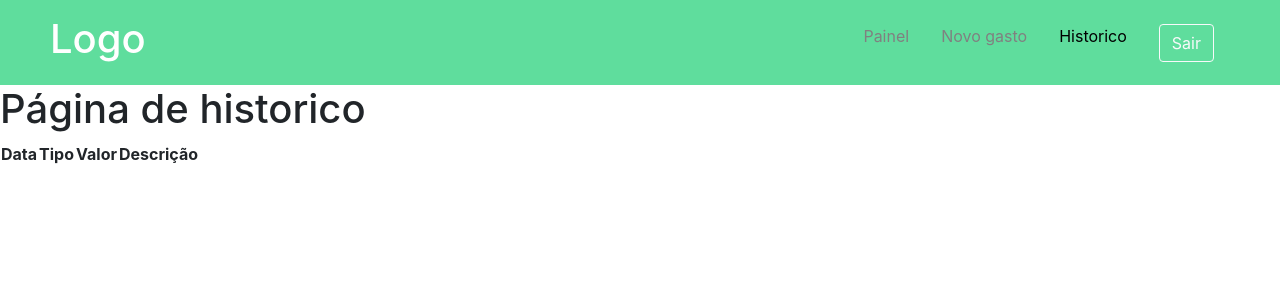
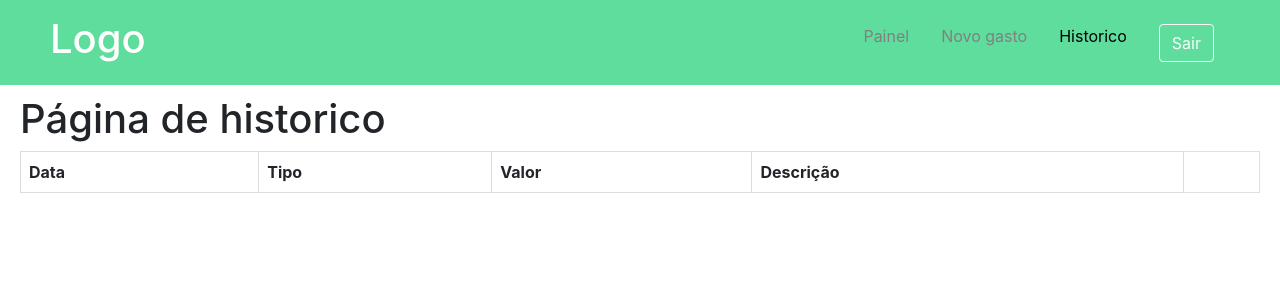
Before and after one commit to pvcdo/personal-finance, a React (Create React App) app: page /historico in a window 1280 px wide. Shown: the top 300 px of the page. Built offline with nearby package versions, Linux system fonts and the light colour scheme.

Commit message:
Fontawesome edit and delete added. Container component created

```diff
--- /dev/null
+++ b/src/components/Container/index.js
@@ -0,0 +1,3 @@
+import { Container } from "./style";
+
+export default Container;
--- /dev/null
+++ b/src/components/Container/style.js
@@ -0,0 +1,5 @@
+import styled from 'styled-components'
+
+export const Container = styled.div`
+    margin: 10px 20px;
+`;
--- a/src/pages/Historico/index.js
+++ b/src/pages/Historico/index.js
@@ -1,7 +1,13 @@
 import Navbar from '../../components/Navbar';
-//import { FontAwesomeIcon } from '@fortawesome/react-fontawesome'
+
+import { Container } from '../../components/Container/style'
+import Table from 'react-bootstrap/Table'
 
 import React from "react";
+
+const border = {
+    border: "1px solid #dddddd",
+}
 
 const Historico = () => {
 
@@ -21,7 +27,12 @@ const Historico = () => {
                     <td>{tipo}</td>
                     <td>{valor}</td>
                     <td>{descricao}</td>
-
+                    <td style={{textAlign:"center"}}>
+                        <i className="far fa-edit"></i>
+                    </td>
+                    <td style={{textAlign:"center"}}>
+                        <span style={{color:"red"}}><i className="fas fa-trash-alt"></i></span>
+                    </td>
                 </tr>
             )
         }
@@ -31,22 +42,23 @@ const Historico = () => {
     return(
         <>
             <Navbar/>
+            <Container>
                 <h1>Página de historico</h1>
-            <table>
+                <Table striped bordered hover>
                     <thead>
                         <tr>
-                        <th>Data</th>
-                        <th>Tipo</th>
-                        <th>Valor</th>
-                        <th>Descrição</th>
-                        <td></td>
-                        <td></td>
+                            <th style={border}>Data</th>
+                            <th style={border}>Tipo</th>
+                            <th style={border}>Valor</th>
+                            <th style={border}>Descrição</th>
+                            <td colSpan="2"></td>
                         </tr>
                     </thead>
                     <tbody>
                         {carregarHistorico()}
                     </tbody>
-            </table>
+                </Table>
+            </Container>
         </>
     )
 
```
Lines whose indentation alone changed are shown as unchanged.
